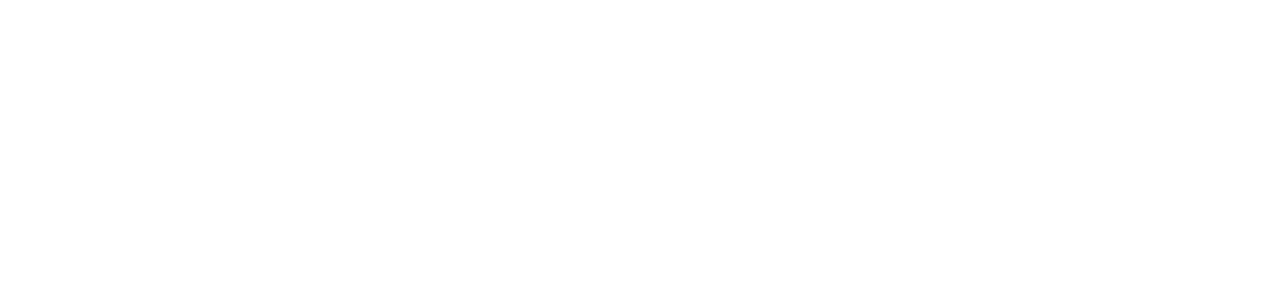
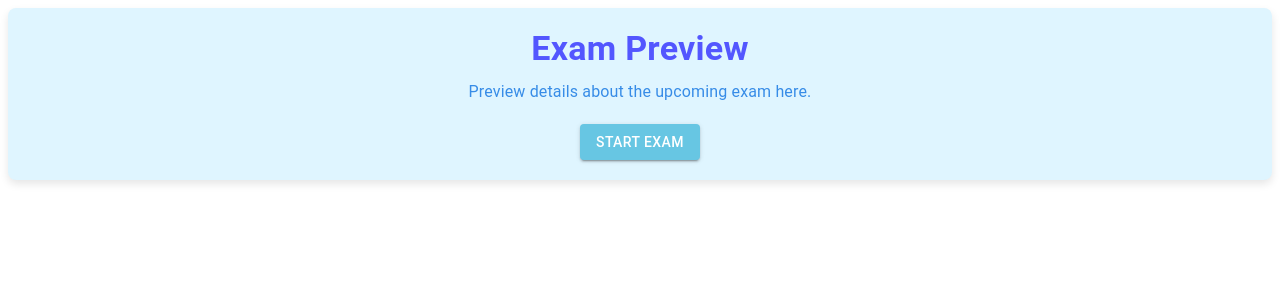
Before and after one commit to SAD-Enjoyers/SAD_Frontend, a React (Vite) app: page /ExamPreview in a window 1280 px wide. Before the commit this address had no page. Shown: the top 300 px of the page. Built offline with nearby package versions, Linux system fonts and the light colour scheme.

Commit message:
build a basic page for enter the entire exam preview page

```diff
--- a/src/App.jsx
+++ b/src/App.jsx
@@ -1,11 +1,14 @@
 // src/App.jsx
 import React from "react";
-import AppRoutes from "./routes.jsx"; // Use .jsx extension
+// import AppRoutes from "./routes.jsx"; // Use .jsx extension
+import ExamPreview from "./features/Auth/Exams/ExamPreview/ExamPreview";
 
 function App() {
   return (
     <div className="App">
-      <AppRoutes />
+      {/* <AppRoutes /> */}
+
+      <ExamPreview />
     </div>
   );
 }
--- a/src/features/Auth/Exams/ExamPreview/ExamPreview.jsx
+++ b/src/features/Auth/Exams/ExamPreview/ExamPreview.jsx
@@ -0,0 +1,43 @@
+import React from "react";
+import { Box, Typography, Button } from "@mui/material";
+
+function ExamPreview() {
+  return (
+    <Box
+      sx={{
+        backgroundColor: "#DFF5FF", // Lightest blue
+        padding: "20px",
+        borderRadius: "8px",
+        boxShadow: "0 4px 8px rgba(0, 0, 0, 0.1)",
+        textAlign: "center",
+      }}
+    >
+      <Typography
+        variant="h4"
+        sx={{ color: "#5356FF", fontWeight: "bold", marginBottom: "10px" }} // Dark blue
+      >
+        Exam Preview
+      </Typography>
+      <Typography
+        variant="body1"
+        sx={{ color: "#378CE7", marginBottom: "20px" }} // Medium blue
+      >
+        Preview details about the upcoming exam here.
+      </Typography>
+      <Button
+        variant="contained"
+        sx={{
+          backgroundColor: "#67C6E3", // Light blue
+          "&:hover": {
+            backgroundColor: "#378CE7", // Darker blue on hover
+          },
+          color: "white",
+        }}
+      >
+        Start Exam
+      </Button>
+    </Box>
+  );
+}
+
+export default ExamPreview;
```
